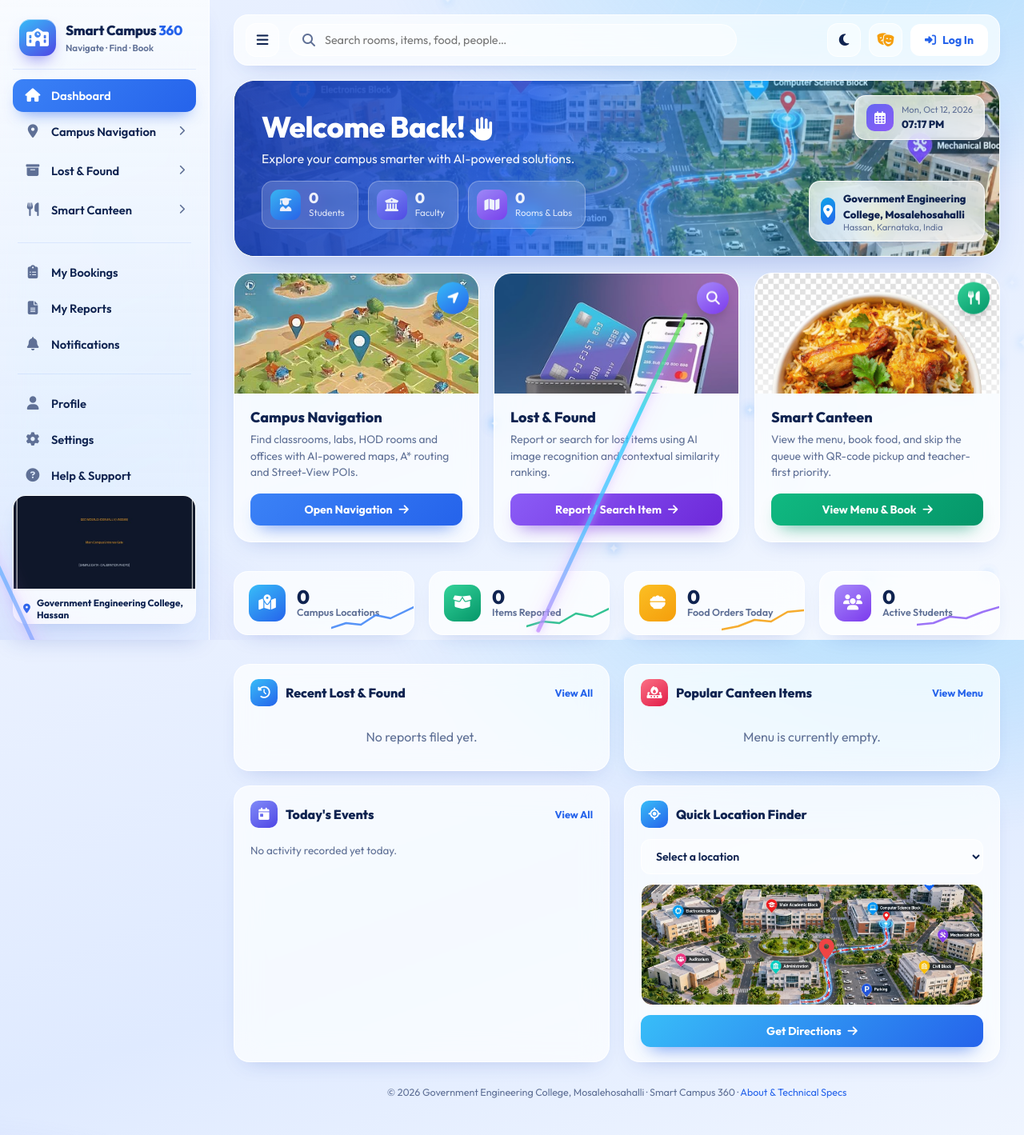
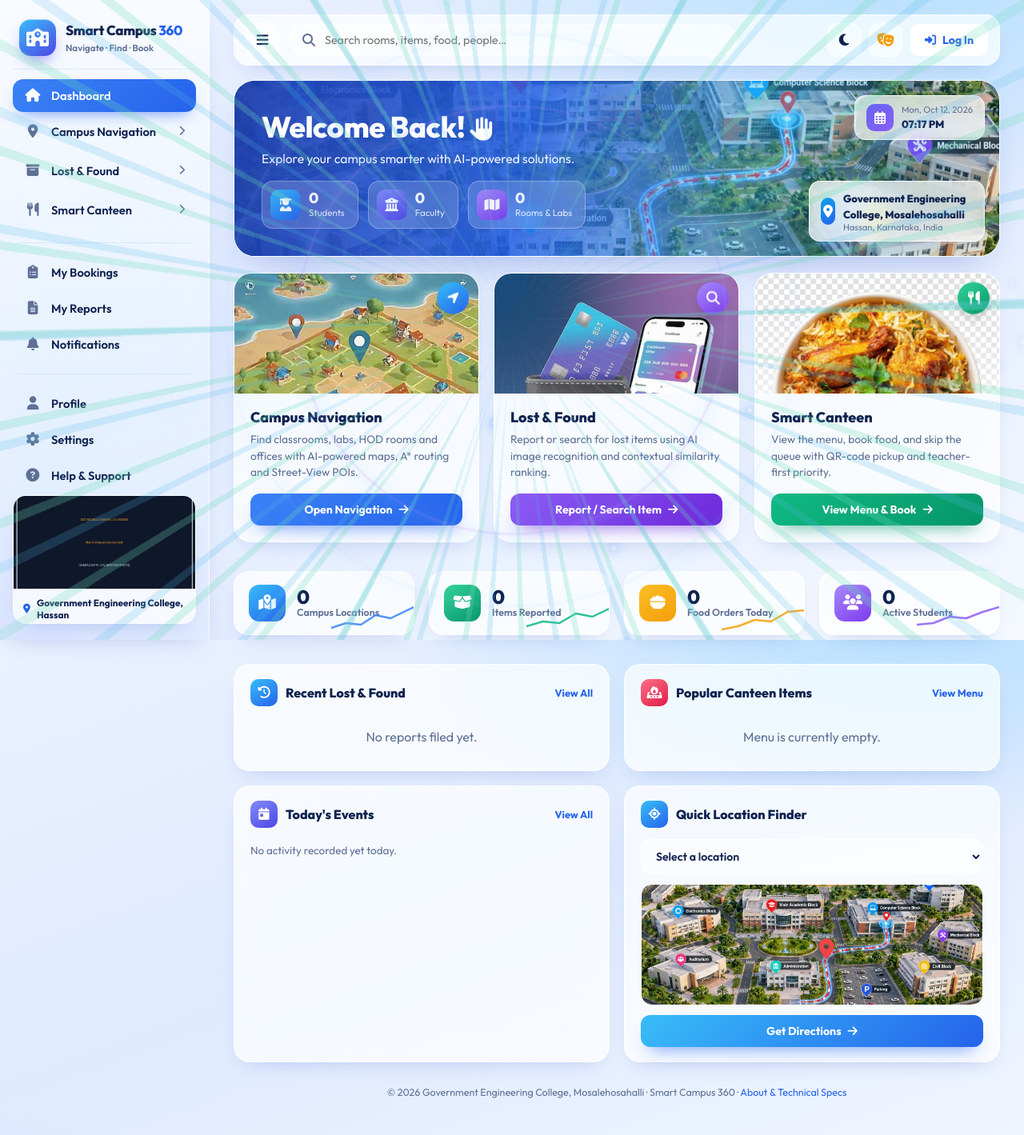
Before and after one commit to nithina200520-maker/smart-campus-360, a Flask app: page / in a window 1280 px wide. Shown: the whole page at 80% size. Run offline with Flask 3, Linux system fonts and the light colour scheme; data that the repository does not hold is empty; parts of the project's set-up code (start-up, migrations or seed data) failed here and were passed over.

Commit message:
Dashboard FX: replace directional rays with circular rotating sunburst + rings pulsing out/in

```diff
--- a/app/static/css/dashboard.css
+++ b/app/static/css/dashboard.css
@@ -87,32 +87,33 @@ html[data-theme="dark"] .sc-flake { background: radial-gradient(circle at 50% 50
 @keyframes sc-fall { 0% { transform: translate3d(0, -6vh, 0); } 100% { transform: translate3d(var(--drift, 0px), 110vh, 0); } }
 @keyframes sc-twinkle { 0%, 100% { opacity: 0.12; } 50% { opacity: 0.95; } }
 
-/* ============================== DIAGONAL "/" LIGHT RAYS (in front) ============================== */
-.sc-slash { position: fixed; inset: 0; z-index: 60; pointer-events: none; overflow: hidden; }
-.sc-slash-beam { position: absolute; top: 0; left: 0; height: 100%; width: 0; }
-.sc-slash-beam.lr { animation: sc-move-lr 7s linear infinite; }
-.sc-slash-beam.rl { animation: sc-move-rl 7s linear infinite; }
-.sc-slash-line {
-  position: absolute; top: -30%; left: 0; width: 5px; height: 160%; border-radius: 6px;
-  background: linear-gradient(180deg, #22d3ee, #a78bfa, #ec4899, #fbbf24, #34d399, #22d3ee);
-  background-size: 100% 200%;
-  box-shadow: 0 0 10px rgba(150,200,255,0.7), 0 0 22px rgba(160,120,255,0.4);
-  animation: sc-slashshake 0.32s ease-in-out infinite, sc-slashhue 6s linear infinite, sc-slashflow 4s linear infinite;
+/* ============================== CIRCULAR LIGHT RAYS (in front) ============================== */
+.sc-rays2 { position: fixed; inset: 0; z-index: 60; pointer-events: none; overflow: hidden; }
+.sc-burst {
+  position: absolute; top: 50%; left: 50%; width: 170vmax; height: 170vmax;
+  transform: translate(-50%, -50%);
+  background: repeating-conic-gradient(from 0deg, rgba(150,200,255,0) 0deg 9deg, rgba(150,200,255,0.26) 9deg 10deg);
+  -webkit-mask: radial-gradient(circle at 50% 50%, transparent 0, #000 20%, #000 42%, transparent 66%);
+  mask: radial-gradient(circle at 50% 50%, transparent 0, #000 20%, #000 42%, transparent 66%);
+  animation: sc-spin 20s linear infinite, sc-hue 8s linear infinite;
 }
-@keyframes sc-move-lr { 0% { transform: translateX(-30vw); opacity: 0; } 4% { opacity: 0.8; } 46% { opacity: 0.8; } 50%, 100% { transform: translateX(130vw); opacity: 0; } }
-@keyframes sc-move-rl { 0%, 50% { transform: translateX(130vw); opacity: 0; } 54% { opacity: 0.8; } 96% { opacity: 0.8; } 100% { transform: translateX(-30vw); opacity: 0; } }
-@keyframes sc-slashshake { 0%, 100% { transform: rotate(-25deg) translateX(0); } 25% { transform: rotate(-25deg) translateX(-2px); } 75% { transform: rotate(-25deg) translateX(2px); } }
-@keyframes sc-slashhue { 0% { filter: hue-rotate(0deg) saturate(1.2); } 100% { filter: hue-rotate(360deg) saturate(1.2); } }
-@keyframes sc-slashflow { 0% { background-position: 0 0; } 100% { background-position: 0 200%; } }
-
-/* Vertical rising rays: "/" rises + drifts left-to-right, "\" rises + drifts right-to-left (they cross) */
-.sc-slash-beam.up1 { left: 40%; animation: sc-move-upf 6.5s linear infinite; }
-.sc-slash-beam.up2 { left: 60%; animation: sc-move-upb 6.5s linear infinite 3.25s; }
-.sc-slash-beam.up1 .sc-slash-line, .sc-slash-beam.up2 .sc-slash-line { top: auto; bottom: -55%; height: 55%; }
-.sc-slash-line.back { animation-name: sc-slashshake-back, sc-slashhue, sc-slashflow; }
-@keyframes sc-slashshake-back { 0%, 100% { transform: rotate(25deg) translateX(0); } 25% { transform: rotate(25deg) translateX(-2px); } 75% { transform: rotate(25deg) translateX(2px); } }
-@keyframes sc-move-upf { 0% { transform: translate(-18vw, 70vh); opacity: 0; } 10% { opacity: 0.8; } 90% { opacity: 0.8; } 100% { transform: translate(18vw, -170vh); opacity: 0; } }
-@keyframes sc-move-upb { 0% { transform: translate(18vw, 70vh); opacity: 0; } 10% { opacity: 0.8; } 90% { opacity: 0.8; } 100% { transform: translate(-18vw, -170vh); opacity: 0; } }
+.sc-burst.in {
+  background: repeating-conic-gradient(from 0deg, rgba(180,150,255,0) 0deg 11deg, rgba(180,150,255,0.20) 11deg 12deg);
+  animation: sc-spin-rev 26s linear infinite, sc-hue 8s linear infinite;
+}
+.sc-ring {
+  position: absolute; top: 50%; left: 50%; width: 46vmin; height: 46vmin; border-radius: 50%;
+  border: 2px solid rgba(150,200,255,0.5); transform: translate(-50%, -50%) scale(0.2); opacity: 0;
+  box-shadow: 0 0 18px rgba(150,200,255,0.4), inset 0 0 18px rgba(150,200,255,0.3);
+  animation: sc-ripple-out 7s ease-out infinite;
+}
+.sc-ring:nth-child(4) { animation-delay: 2.3s; }
+.sc-ring.in:nth-child(5) { animation-name: sc-ripple-in; animation-delay: 4.6s; border-color: rgba(180,150,255,0.5); }
+@keyframes sc-spin { 0% { transform: translate(-50%, -50%) rotate(0deg); } 100% { transform: translate(-50%, -50%) rotate(360deg); } }
+@keyframes sc-spin-rev { 0% { transform: translate(-50%, -50%) rotate(360deg); } 100% { transform: translate(-50%, -50%) rotate(0deg); } }
+@keyframes sc-hue { 0% { filter: hue-rotate(0deg) saturate(1.15); } 100% { filter: hue-rotate(360deg) saturate(1.15); } }
+@keyframes sc-ripple-out { 0% { transform: translate(-50%, -50%) scale(0.2); opacity: 0; } 12% { opacity: 0.7; } 100% { transform: translate(-50%, -50%) scale(2.4); opacity: 0; } }
+@keyframes sc-ripple-in { 0% { transform: translate(-50%, -50%) scale(2.4); opacity: 0; } 12% { opacity: 0.6; } 100% { transform: translate(-50%, -50%) scale(0.2); opacity: 0; } }
 
 /* ============================== ENHANCED ANIMATIONS ============================== */
 .sc-banner { isolation: isolate; }
@@ -403,5 +404,5 @@ html[data-theme="dark"] .sc-banner-veil { background: linear-gradient(100deg, rg
   .sc-qfind .sc-qpin { animation: none; }
   .sc-banner-media, .sc-banner::after, .sc-fcard-media::after, .sc-fcard-badge, .sc-dot { animation: none !important; }
   .sc-fcard { transform: none !important; }
-  .sc-snow, .sc-slash { display: none; }
+  .sc-snow, .sc-rays2 { display: none; }
 }
--- a/app/templates/main/index.html
+++ b/app/templates/main/index.html
@@ -27,12 +27,13 @@
   <div class="sc-scrim" id="scScrim"></div>
   <!-- Decorative falling-sparkle "snow" shimmer (cosmetic, behind content) -->
   <div class="sc-snow" id="scSnow" aria-hidden="true"></div>
-  <!-- Diagonal "/" light rays sweeping in front of the dashboard (cosmetic) -->
-  <div class="sc-slash" aria-hidden="true">
-    <div class="sc-slash-beam lr"><span class="sc-slash-line"></span></div>
-    <div class="sc-slash-beam rl"><span class="sc-slash-line"></span></div>
-    <div class="sc-slash-beam up1"><span class="sc-slash-line"></span></div>
-    <div class="sc-slash-beam up2"><span class="sc-slash-line back"></span></div>
+  <!-- Circular light rays: rotating radial sunburst + rings pulsing out/in (cosmetic) -->
+  <div class="sc-rays2" aria-hidden="true">
+    <div class="sc-burst"></div>
+    <div class="sc-burst in"></div>
+    <span class="sc-ring"></span>
+    <span class="sc-ring"></span>
+    <span class="sc-ring in"></span>
   </div>
 
   <!-- ============================= SIDEBAR ============================= -->
```
